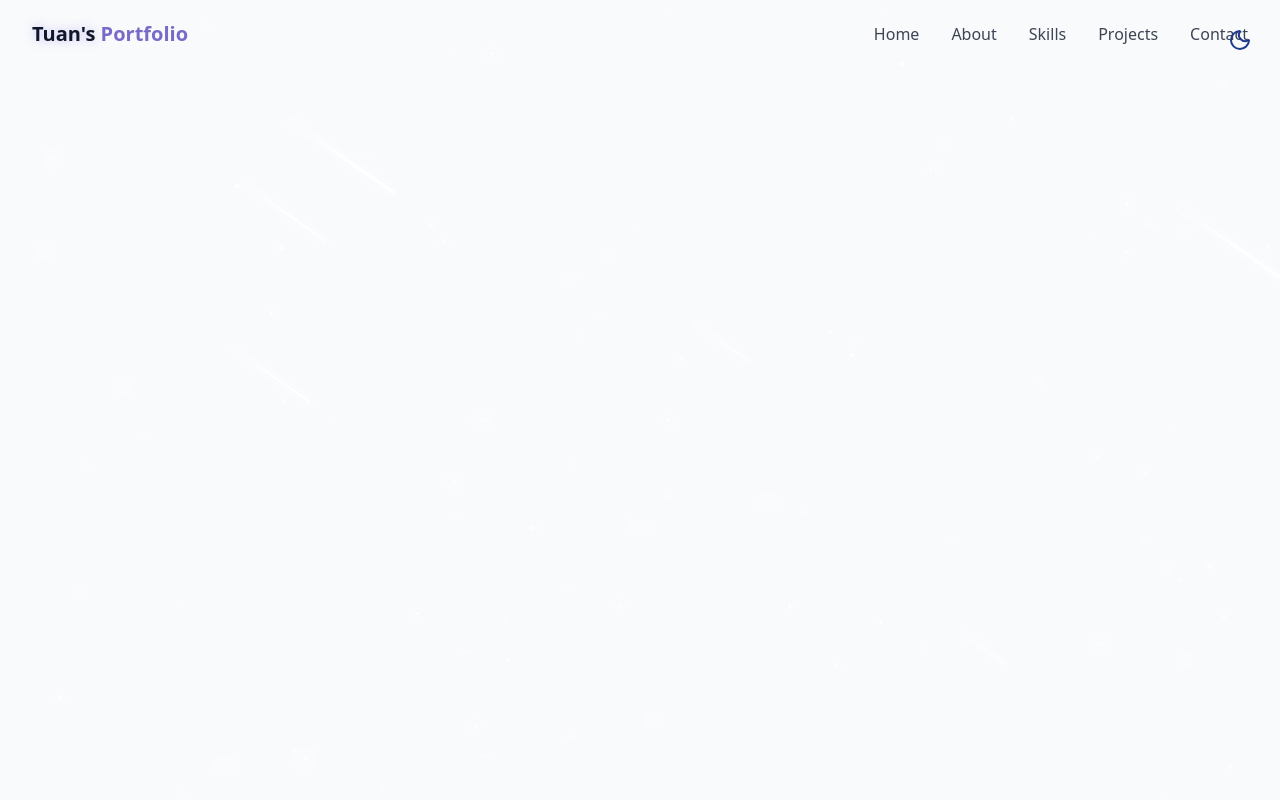
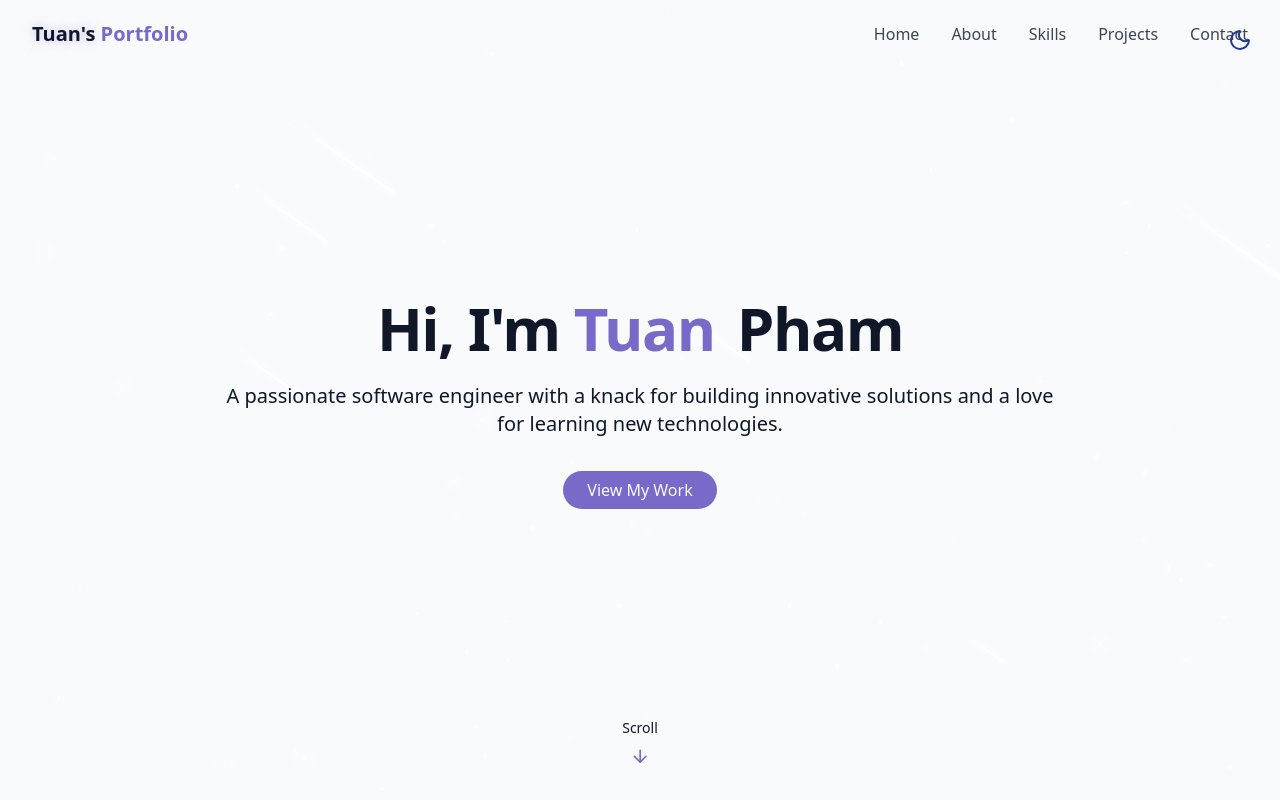
Before and after one commit to tuanqpham0921/personal_web, a React (Vite) app: page / in a window 1280 px wide. Built offline with nearby package versions, Linux system fonts and the light colour scheme.

Commit message:
Hero section created

```diff
--- /dev/null
+++ b/src/components/HeroSection.jsx
@@ -0,0 +1,49 @@
+import { ArrowDown } from "lucide-react";
+
+export const HeroSection = () => {
+    return (
+        <section
+            id="hero"
+            className="relative min-h-screen flex flex-col items-center justify-center px-4"
+        >
+            <div className="container max-w-4xl mx-auto text-center z-10">
+                <div className="space-y-6">
+                    <h1 className="text-4xl md:text-6xl font-bold tracking-tight">
+                        <span className="opacity-0 animate-fade-in">
+                            Hi, I'm
+                        </span>
+
+                        <span className="text-primary opacity-0 animate-fade-in-delay-1">
+                            {" "}
+                            Tuan
+                        </span>
+
+                        <span className="text-gradient ml-2 opacity-0 animate-fade-in-delay-2">
+                            {" "}
+                            Pham
+                        </span>
+                    </h1>
+
+                    {/* This paragraph introduces Tuan */}
+                    <p className="text-lg md:text-xl text-muted-foreground max-2-2xl mx-auto opacity-0 animate-fade-in-delay-3">
+                        A passionate software engineer with a knack for building
+                        innovative solutions and a love for learning new technologies.
+                    </p>
+
+                    {/* This button links to the projects section */}
+                    <div className="pt-4 opacity-0 animate-fade-in-delay-4">
+                        <a href="#projects" className="cosmic-button">
+                            View My Work
+                        </a>
+                    </div>
+                </div>
+            </div>
+
+            <div className="absolute bottom-8 left-1/2 transform -translate-x-1/2 flex flex-col items-center animate-bounce">
+                <span className="text-sm text-muted-foreground mb-2"> Scroll </span>
+                <ArrowDown className="h-5 w-5 text-primary" />
+            </div>
+
+        </section>
+    );
+};
--- a/src/pages/Home.jsx
+++ b/src/pages/Home.jsx
@@ -1,6 +1,7 @@
 import { Navbar } from "@/components/Navbar";
 import { ThemeToggle } from "../components/ThemeToggle";
 import { StarBackground } from "@/components/StarBackground";
+import { HeroSection } from "@/components/HeroSection";
 
 export const Home = () => {
   return (
@@ -15,6 +16,9 @@
     <Navbar />
 
     {/* Main Content */}
+    <main>
+      <HeroSection />
+    </main>
 
     {/* Footer */}
   </div>
```
